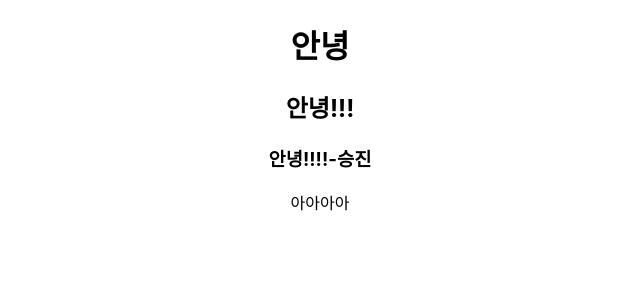
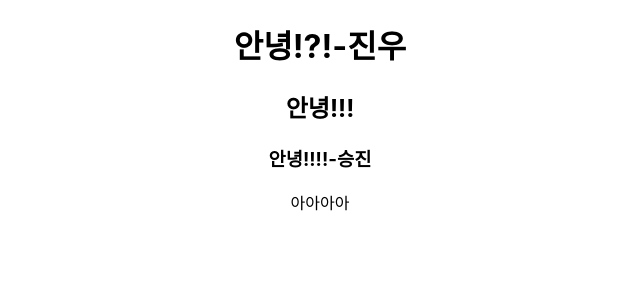
Before and after one commit to mnyu123/HiKo, a React (Create React App) app: page / in a window 1280 px wide. Shown: the top 300 px of the page, without its empty margins (320-960 px from the left). Built offline with nearby package versions, Linux system fonts and the light colour scheme.

Commit message:
진 커밋

```diff
--- a/src/App.js
+++ b/src/App.js
@@ -4,7 +4,7 @@ import './App.css';
 function App() {
   return (
     <div className="App">
-      <h1>안녕</h1>
+      <h1>안녕!?!-진우</h1>
       <h2>안녕!!!</h2>
       <h3>안녕!!!!-승진</h3>
       <p>아아아아</p>
```
